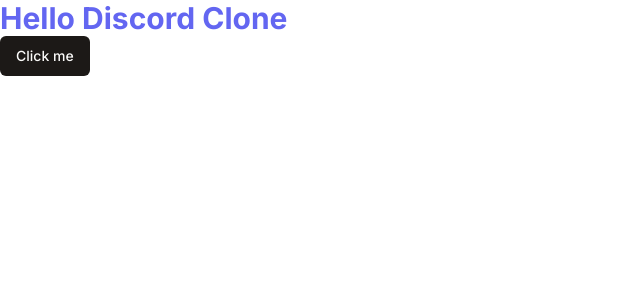
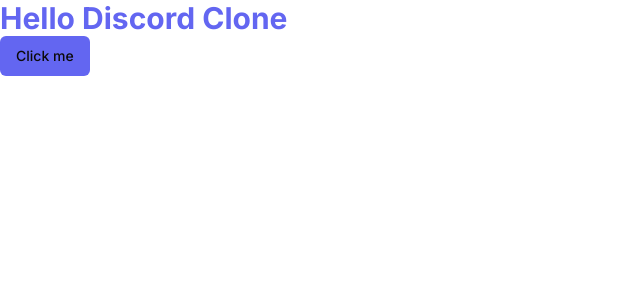
Before and after one commit to AlexandrTican/discord-clone, a Next.js app: page / in a window 1280 px wide. Shown: the top 300 px of the page, without its empty margins (0-640 px from the left). Built offline with nearby package versions, Linux system fonts and the light colour scheme.

Commit message:
feature : added test variant for the button component

```diff
--- a/app/page.tsx
+++ b/app/page.tsx
@@ -1,5 +1,6 @@
 import Image from 'next/image'
 import { Button } from '../components/ui/button'
+import { Ghost } from 'lucide-react'
 
 export default function Home() {
   return (
@@ -7,7 +8,9 @@
       <p className= 'text-3xl font-bold text-indigo-500'>
         Hello Discord Clone
         </p>
-        <Button>Click me</Button>
+        <Button variant='test'>
+          Click me
+          </Button>
     </div>
   )
 }
--- a/components/ui/button.tsx
+++ b/components/ui/button.tsx
@@ -18,6 +18,7 @@
           "bg-secondary text-secondary-foreground hover:bg-secondary/80",
         ghost: "hover:bg-accent hover:text-accent-foreground",
         link: "text-primary underline-offset-4 hover:underline",
+        test: "bg-indigo-500"
       },
       size: {
         default: "h-10 px-4 py-2",
```
